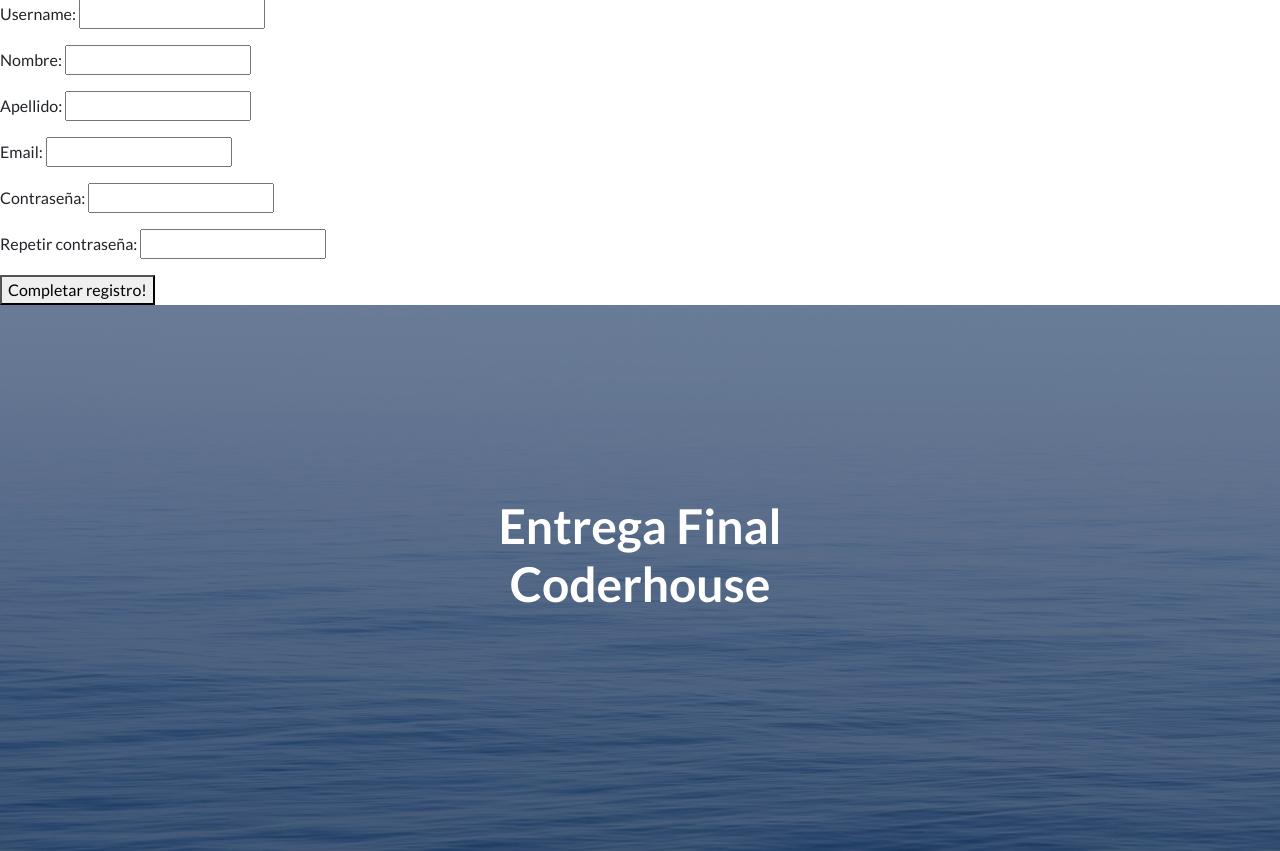
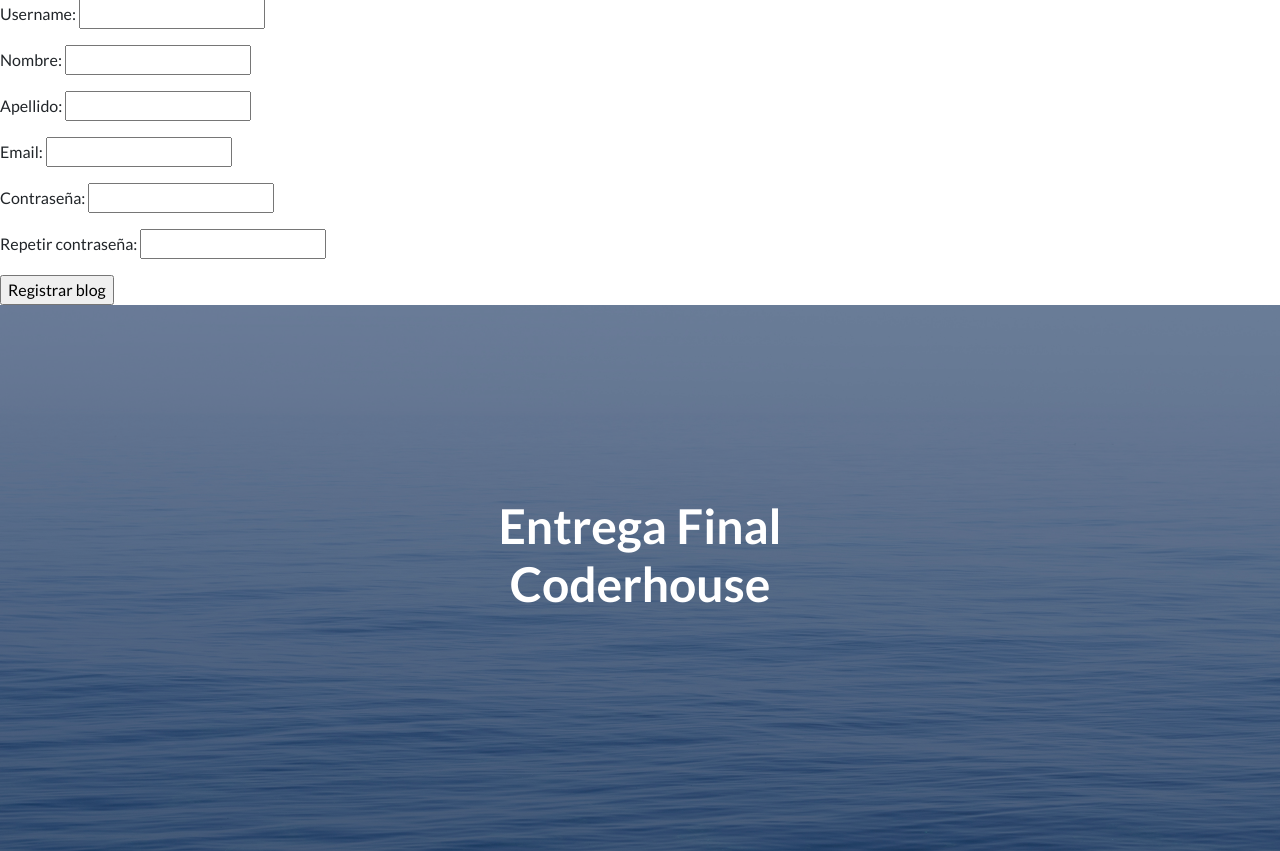
Before and after one commit to ferrufinofranco/ProyectoFinalCoderhouse-Ferrufino-Lancia, a Django app: page /blog/registroUsuarios/ in a window 1280 px wide. Shown: the part 67-918 px from the top of the page. Run offline with Django 4.2, Linux system fonts and the light colour scheme; some libraries are stand-ins or nearby versions.

Commit message:
finalcommit

```diff
--- a/templates/blog/registroUsuarios.html
+++ b/templates/blog/registroUsuarios.html
@@ -1,10 +1,10 @@
 {% extends "base/base.html" %}
 
 {% block contenidoNavBar %}
-    <form action="{% url 'blogsAppRegistroUsuarios' %}" method="POST">
+    <form action="{% url 'blogsAppCrearBlogs' %}" method="POST" enctype="multipart/form-data">
         {% csrf_token %}
         {{ form.as_p }}
-        <button type="submit">Completar registro!</button>
+        <input type="submit" value="Registrar blog">
     </form>
     {% if messages %}
         {% for message in messages %}
```
